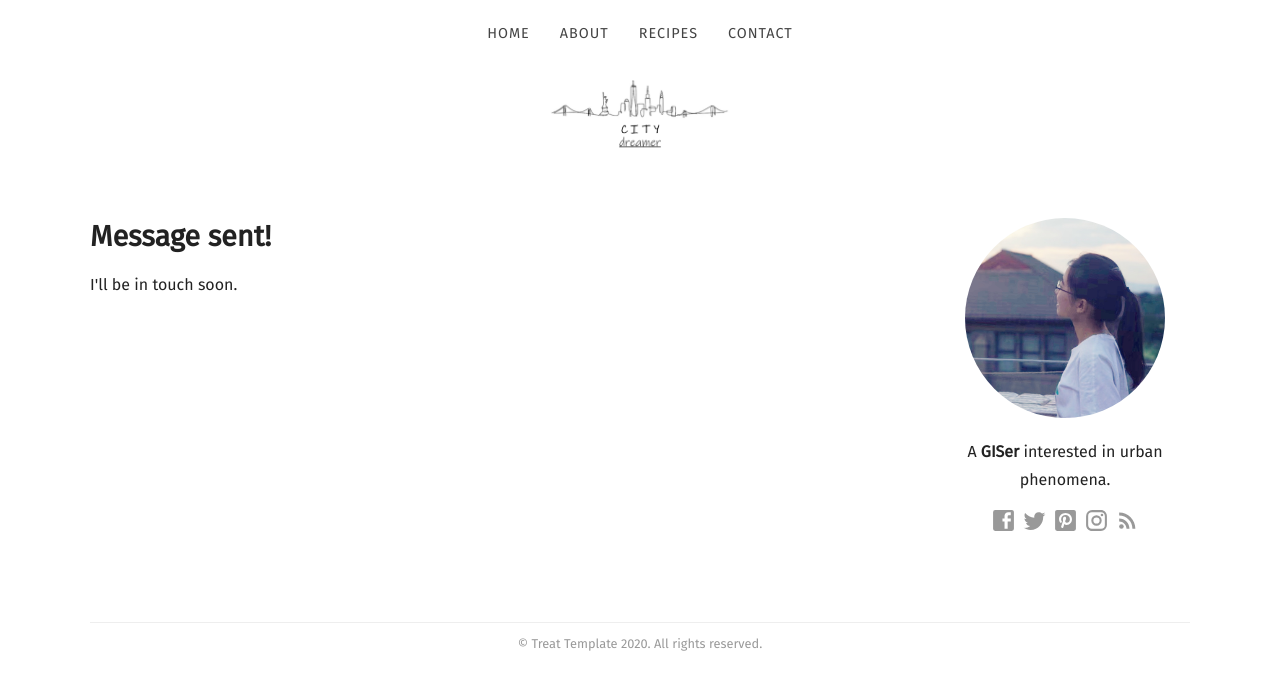
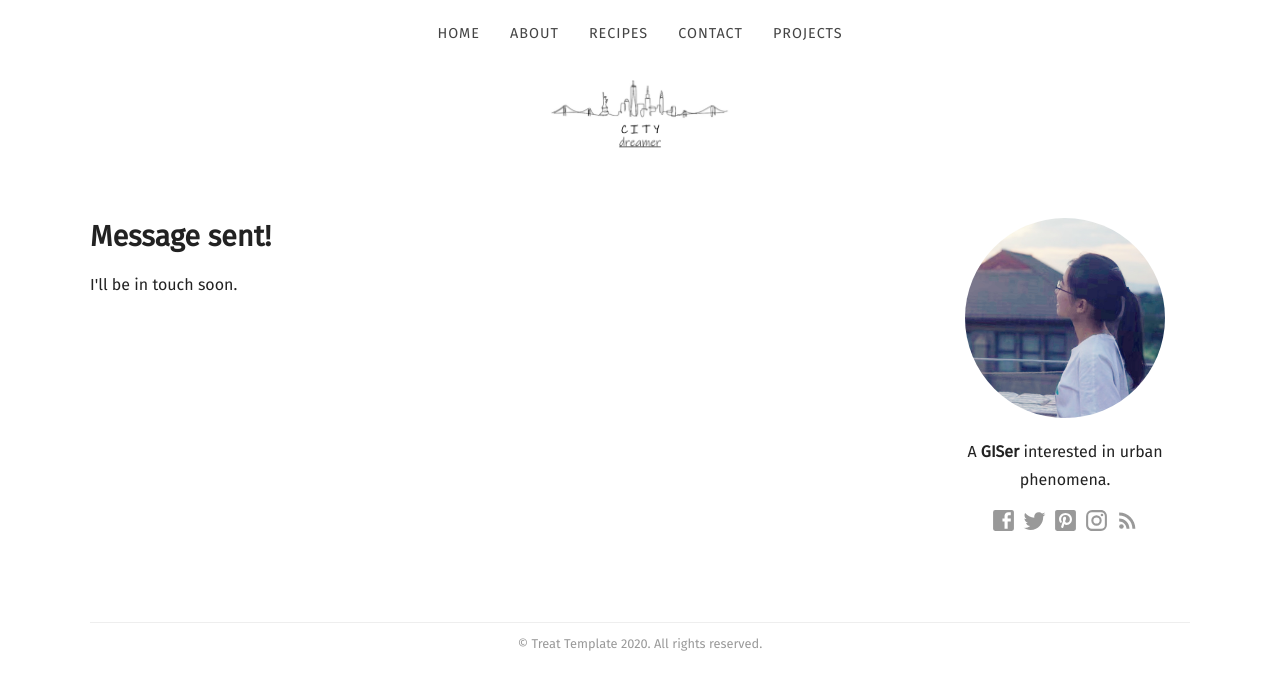
Before and after one commit to ClaireXing/ClaireXing.github.io, a Jekyll site: the page built from contact-success.html, in a window 1280 px wide. Shown: the top 690 px of the page. Built offline with Jekyll 4.4.1, drawn with Linux system fonts in a browser that asks for light colours; some web fonts are replaced.

Commit message:
Updated '_data/navigation.yml' via CloudCannon

```diff
--- a/_data/navigation.yml
+++ b/_data/navigation.yml
@@ -6,3 +6,5 @@
   link: /recipes/
 - name: Contact
   link: /contact/
+- name: Projects
+  link: /recipes/
```
